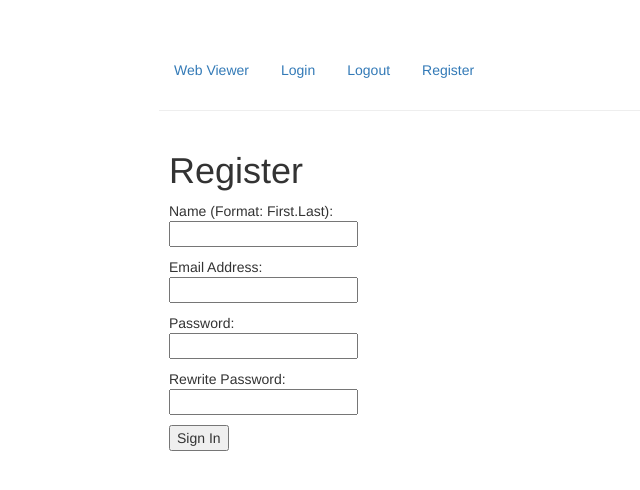
After one commit to TravisBumgarner/Raspberry-Pi-Security-System, a Flask app: page /register in a window 1280 px wide. The commit adds this page. Shown: the top 490 px of the page, without its empty margins (106-746 px from the left). Run offline with Flask 2, Linux system fonts and the light colour scheme; some libraries are stand-ins or nearby versions.

Commit message:
Woop! Registration works, now to setup login

```diff
--- a/app/__init__.py
+++ b/app/__init__.py
@@ -1,8 +1,14 @@
 from flask import Flask
 from flask_sqlalchemy import SQLAlchemy
+from flask_login import LoginManager
+
+login_manager = LoginManager()
+login_manager.session_protection = 'strong'
+login_manager.login_view = 'auth.login'
 
 app = Flask(__name__)
 app.config.from_object('config')
 db = SQLAlchemy(app)
+login_manager.init_app(app)
 
 from app import views, models
--- a/app/forms.py
+++ b/app/forms.py
@@ -1,12 +1,32 @@
 from flask_wtf import Form
-from wtforms import StringField, SelectField, TextAreaField
-from wtforms.validators import DataRequired
+from wtforms import StringField, SelectField, TextAreaField, PasswordField
+from wtforms.validators import DataRequired, Email, Length, Regexp, EqualTo
+from wtforms import ValidationError
+from .models import User
 
 
 class LoginForm(Form):
-    openid = StringField('openid', validators=[DataRequired()])
+    email = StringField('Email', validators=[DataRequired(),
+                                             Length(1,64),
+                                             Email()])
     visit_select = SelectField('visit_select',
                                  choices=[(None, ''), ('theft','Theft'),('reason','Other Reason')],
                                  validators=[DataRequired()]
                                  )
     visit_description = TextAreaField('visit_description', validators=[DataRequired()])
+
+class RegistrationForm(Form):
+    name = StringField('Name', validators=[DataRequired(),
+                                           Length(1, 64),
+                                           Regexp('^[A-Za-z][A-Za-z_.]*$', 0, "First Name, Last Name, and Underscores/periods only")
+                                           ])
+    email = StringField('Email', validators=[DataRequired(),
+                                             Length(1,64),
+                                             Email()])
+    password = PasswordField('Password', validators=[DataRequired(),
+                                                     EqualTo('password2', message="Passwords do not match.")])
+    password2 = PasswordField('Confirm Password', validators= [DataRequired()])
+
+    def validate_email(self, field):
+        if User.query.filter_by(email=field.data).first():
+            raise ValidationError('Email already registered.')
--- a/app/templates/base.html
+++ b/app/templates/base.html
@@ -13,8 +13,9 @@
         <div class="col-xs-8 col-xs-offset-2">
             <ul class="nav nav-pills">
                 <li role="presentation"><a href="/index">Web Viewer</a></li>
-                {% if not logged_in %} <li role="presentation"><a href="/login">Login</a></li> {% endif %}
-                {% if logged_in %} <li role="presentation"><a href="/logout">Logout</a></li> {% endif %}
+                <li role="presentation"><a href="/login">Login</a></li>
+                <li role="presentation"><a href="/logout">Logout</a></li>
+                <li role="presentation"><a href="/register">Register</a></li>
             </ul>
             <hr>
         </div>
--- a/app/templates/index_signedin.html
+++ b/app/templates/index_signedin.html
@@ -13,7 +13,8 @@
     </form>
 
     {% for image in gallery %}
-        <img src ="{{ url_for('static', filename = 'img/')}}{{ image }}" class = "img-responsive">
+        <img src ="{{ url_for('static', filename = 'img/' + image) }}" class = "img-responsive">
+
     {% endfor %}
 </div>
 
--- a/app/templates/login.html
+++ b/app/templates/login.html
@@ -7,8 +7,8 @@
     <form action="" method="post" name="login">
         {{ form.hidden_tag() }}
             <p>
-              Please enter your OpenID:<br>
-              {{ form.openid(size=30) }}{% for error in form.openid.errors %}<span style="color: red;">[{{ error }}]</span>{% endfor %}<br>
+              Please enter your Email:<br>
+              {{ form.email(size=30) }}{% for error in form.email.errors %}<span style="color: red;">[{{ error }}]</span>{% endfor %}<br>
             </p>
 
             <p>Reason for visit: <br>
--- /dev/null
+++ b/app/templates/register.html
@@ -0,0 +1,26 @@
+{% extends "base.html" %}
+{% block content %}
+<div class="col-xs-8 col-xs-offset-2">
+    <h1>Register</h1>
+    <form action="" method="post" name="register">
+        {{ form.hidden_tag() }}
+            <p>
+              Name (Format: First.Last):<br>
+              {{ form.name }}{% for error in form.name.errors %}<span style="color: red;">[{{ error }}]</span>{% endfor %}<br>
+            </p>
+            <p>Email Address:<br>
+                {{ form.email }}{% for error in form.email.errors %}<span style="color: red;">[{{ error }}]</span>{% endfor %}<br>
+            </p>
+
+            <p>
+              Password:<br>
+              {{ form.password }}{% for error in form.password.errors %}<span style="color: red;">[{{ error }}]</span>{% endfor %}<br>
+            </p>
+              Rewrite Password:<br>
+              {{ form.password2 }}{% for error in form.password2.errors %}<span style="color: red;">[{{ error }}]</span>{% endfor %}<br>
+            </p>
+        <p><input type="submit" value="Sign In"></p>
+    </form>
+</div>
+
+{% endblock %}
--- a/app/views.py
+++ b/app/views.py
@@ -1,8 +1,9 @@
 from flask import render_template, flash, redirect
 from app import app
-from .forms import LoginForm #Imports form from forms.py
+from .forms import LoginForm, RegistrationForm #Imports form from forms.py
 from .functions import get_images
-
+from .models import User
+from . import db
 
 @app.route('/')
 @app.route('/index')
@@ -18,13 +19,29 @@ def index():
     if not logged_in:
         return render_template('index_signedout.html', logged_in = logged_in)
 
+
+@app.route('/register', methods = ['GET','POST'])
+def register():
+    form = RegistrationForm()
+    if form.validate_on_submit():
+        user = User(name=form.name.data,
+                    email=form.email.data,
+                    password = form.password.data)
+        db.session.add(user)
+        db.session.commit()
+        flash('You can now login.')
+        return redirect('/index')
+    return render_template('register.html', form=form)
+
+
 @app.route('/login', methods = ['GET','POST'])
 def login():
     form = LoginForm()
     if form.validate_on_submit():
-        flash('{} is requesting access to view images for {}...'.format(form.openid.data, form.visit_select.data))
+        flash('{} is requesting access to view images for {}...'.format(form.email.data, form.visit_select.data))
         return redirect('/index')
     return render_template('login.html', form=form)
+
 
 @app.route('/logout')
 def logout():
--- a/todo.txt
+++ b/todo.txt
@@ -9,8 +9,9 @@ Not Started
 
 
 In Progress
-    1. Learn about OpenID and alternatives - Part III of the Tutorial and SA Forums
+    1. Figure out why DB won't create password_hash column
 
 
 
 Completed
+    1. Learn about OpenID and alternatives - Part III of the Tutorial and SA Forums
```
Also changed, not shown: app/models.py (+21 -1 lines), db_repository/versions/005_migration.py (added, +26 -0 lines), app.db.
